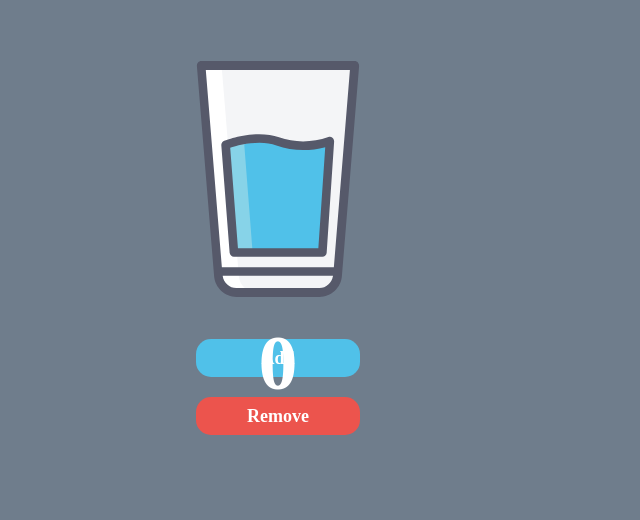
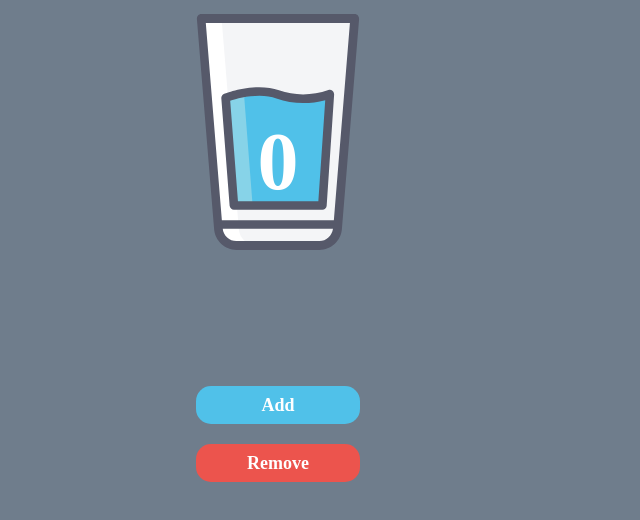
Before and after one commit to mattypaczkowski/hydra-app, a website built with webpack: page src/content/index.html in a window 1280 px wide. Shown: the part 232-752 px from the top of the page, without its empty margins (362-1002 px from the left). Built offline with nearby package versions, Linux system fonts and the light colour scheme; files whose address does not match are found by name; a web font is replaced by a local one.

Commit message:
position number of glasses

```diff
--- a/src/scss/main.scss
+++ b/src/scss/main.scss
@@ -38,10 +38,10 @@ body{
 }
 
 .waterApp__numbers {
-  font-size: 78px;
-  font-weight: bold;
-  position: absolute;
-  bottom: 160px;
+  font-size: 82px;
+  font-weight: 600;
+  position: relative;
+  bottom: 135px;
 }
 
 .waterApp__button{
```
Also changed, not shown: dist/assets/pwa/icons/icon-128x128.png, dist/assets/pwa/icons/icon-144x144.png, dist/assets/pwa/icons/icon-152x152.png, dist/assets/pwa/icons/icon-192x192.png, dist/assets/pwa/icons/icon-384x384.png, dist/assets/pwa/icons/icon-512x512.png, dist/assets/pwa/icons/icon-72x72.png, dist/assets/pwa/icons/icon-96x96.png, dist/css/main.css, 1 other file.
